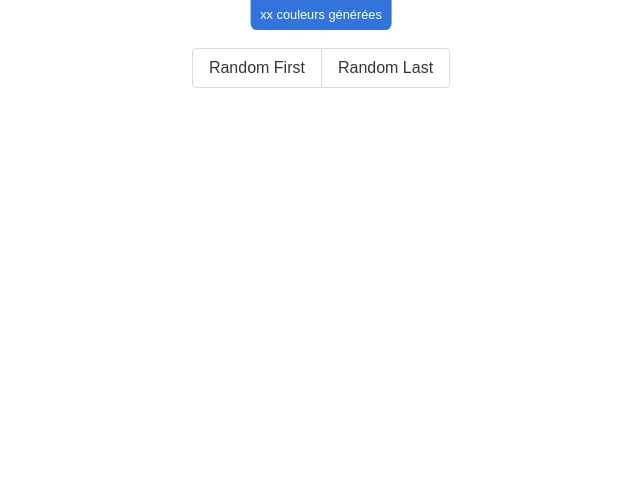
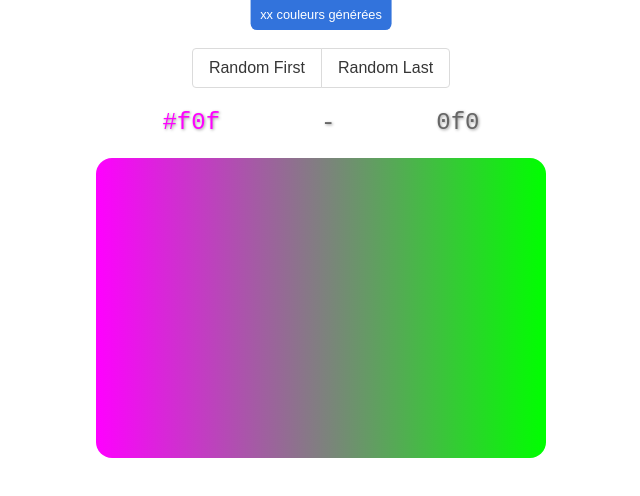
Before and after one commit to AgathePons/react_08_, a JavaScript app: page / in a window 1280 px wide. Shown: the top 496 px of the page, without its empty margins (319-959 px from the left). Built offline with nearby package versions, Linux system fonts and the light colour scheme.

Commit message:
gradient component init

```diff
--- /dev/null
+++ b/src/components/Gradient/Gradient.js
@@ -0,0 +1,22 @@
+// == Import
+import PropTypes from 'prop-types';
+import './gradient.scss';
+
+// == Component
+function Gradient({ direction, firstColor, lastColor }) {
+  const style = {
+    background: `linear-gradient(${direction},${firstColor},${lastColor})`,
+  };
+  console.log(`background: linear-gradient(${direction},${firstColor},${lastColor})`);
+  return (
+    <div style={style} className="gradient" />
+  );
+}
+
+Gradient.propTypes = {
+  direction: PropTypes.string.isRequired,
+  firstColor: PropTypes.string.isRequired,
+  lastColor: PropTypes.string.isRequired,
+};
+
+export default Gradient;
--- /dev/null
+++ b/src/components/Gradient/gradient.scss
@@ -0,0 +1,8 @@
+.gradient{
+  height: 300px;
+  border-radius: 1rem;
+  margin-bottom: 1rem;
+  color: rgba(255,255,255,.5);
+  font-size: 8rem;
+  line-height: 2;
+}
--- /dev/null
+++ b/src/components/SpanColor/SpanColor.js
@@ -0,0 +1,20 @@
+// == Import
+import PropTypes from 'prop-types';
+
+// == Component
+function SpanColor({ color }) {
+  const style = {
+    color,
+  };
+  return (
+    <span style={style}>
+      {color}
+    </span>
+  );
+}
+
+SpanColor.propTypes = {
+  color: PropTypes.string.isRequired,
+};
+
+export default SpanColor;
--- a/src/containers/App.js
+++ b/src/containers/App.js
@@ -1,6 +1,8 @@
 // == Import
 import NbColors from './NbColors';
 import ColorButtons from './ColorButtons';
+import TextColors from './textColors';
+import GradientContainer from './GradientContainer';
 
 // == Composant
 function App() {
@@ -8,6 +10,8 @@ function App() {
     <div className="app">
       <NbColors />
       <ColorButtons />
+      <TextColors />
+      <GradientContainer />
     </div>
   );
 }
--- /dev/null
+++ b/src/containers/GradientContainer.js
@@ -0,0 +1,14 @@
+// == Import
+import Gradient from '../components/Gradient/Gradient';
+// == Component
+function GradientContainer() {
+  return (
+    <Gradient
+      direction="90deg"
+      firstColor="#f0f"
+      lastColor="#0f0"
+    />
+  );
+}
+
+export default GradientContainer;
--- /dev/null
+++ b/src/containers/textColors.js
@@ -0,0 +1,15 @@
+// == Import
+import SpanColor from '../components/SpanColor/SpanColor';
+// == Component
+function TextColors() {
+  console.log('TextColors render');
+  return (
+    <div className="text-colors">
+      <SpanColor color="#f0f" />
+      -
+      <SpanColor color="0f0" />
+    </div>
+  );
+}
+
+export default TextColors;
```
